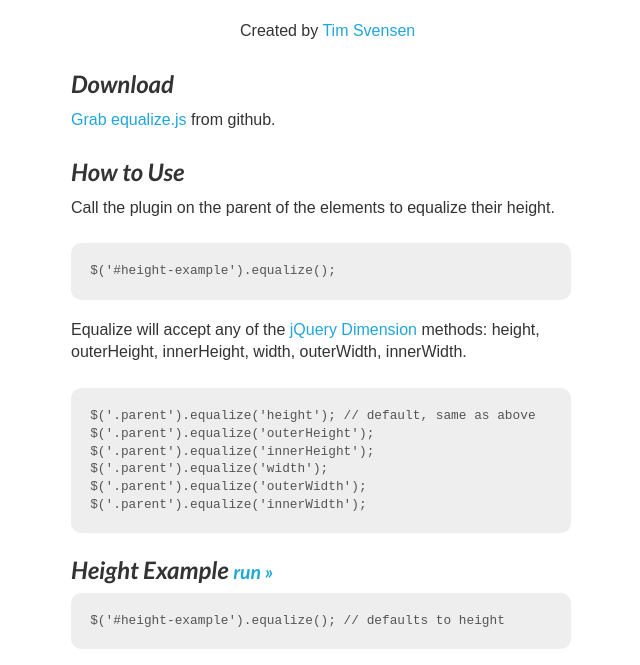
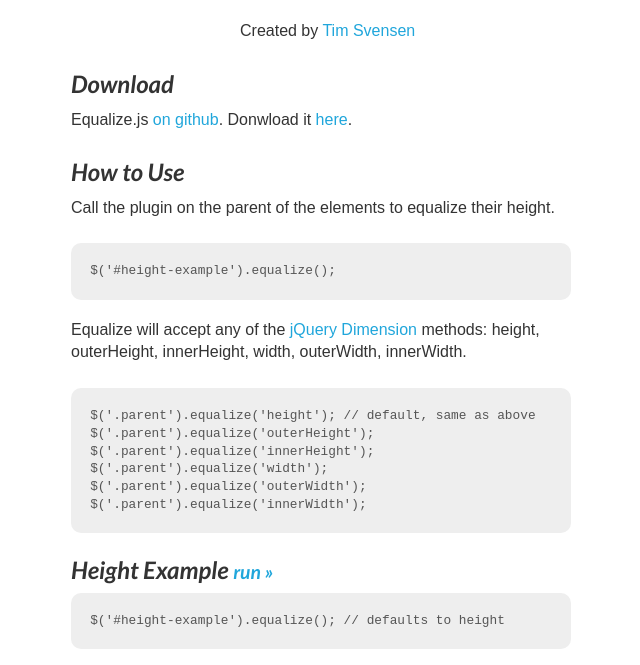
Before and after one commit to tsvensen/equalize.js, a plain HTML site: page index.html in a window 1280 px wide. Shown: the part 108-773 px from the top of the page, without its empty margins (319-959 px from the left). Drawn offline with nearby package versions, Linux system fonts and the light colour scheme.

Commit message:
Updating the download section to link back to github

```diff
--- a/index.html
+++ b/index.html
@@ -15,7 +15,7 @@
   <div id="author"><iframe scrolling="no" frameborder="0" allowtransparency="true" src="http://platform.twitter.com/widgets/follow_button.1347008535.html#_=1347293944835&amp;id=twitter-widget-0&amp;lang=en&amp;screen_name=tsvensen&amp;show_count=false&amp;show_screen_name=true&amp;size=l" class="twitter-follow-button" style="width: 169px; height: 28px;" title="Twitter Follow Button" data-twttr-rendered="true"></iframe> <span>Created by <a href="https://github.com/tsvensen" target="_blank">Tim Svensen</a></span></div>
 
   <h2>Download</h2>
-  <p><a href="https://github.com/tsvensen/equalize.js/zipball/master" target="_blank">Grab equalize.js</a> from github.</p>
+  <p>Equalize.js <a href="https://github.com/tsvensen/equalize.js/" target="_blank">on github</a>. Donwload it <a href="https://github.com/tsvensen/equalize.js/zipball/master" target="_blank">here</a>.</p>
 
   <h2>How to Use</h2>
   <p>Call the plugin on the parent of the elements to equalize their height.</p>
```
